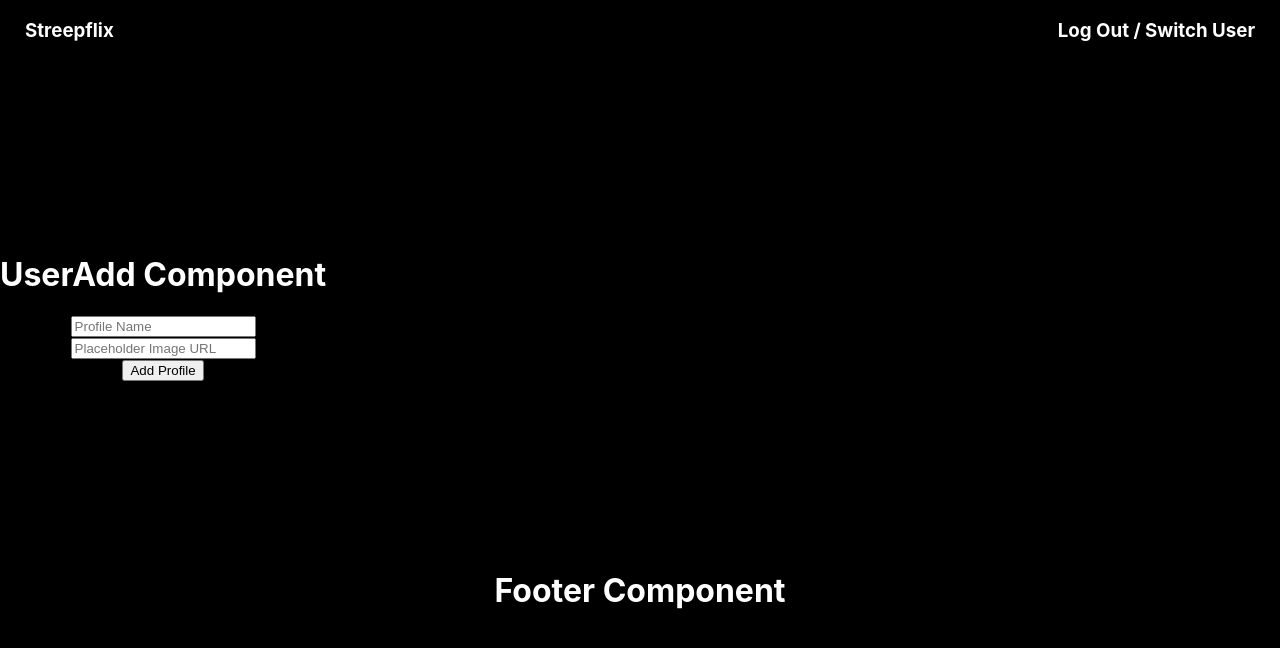
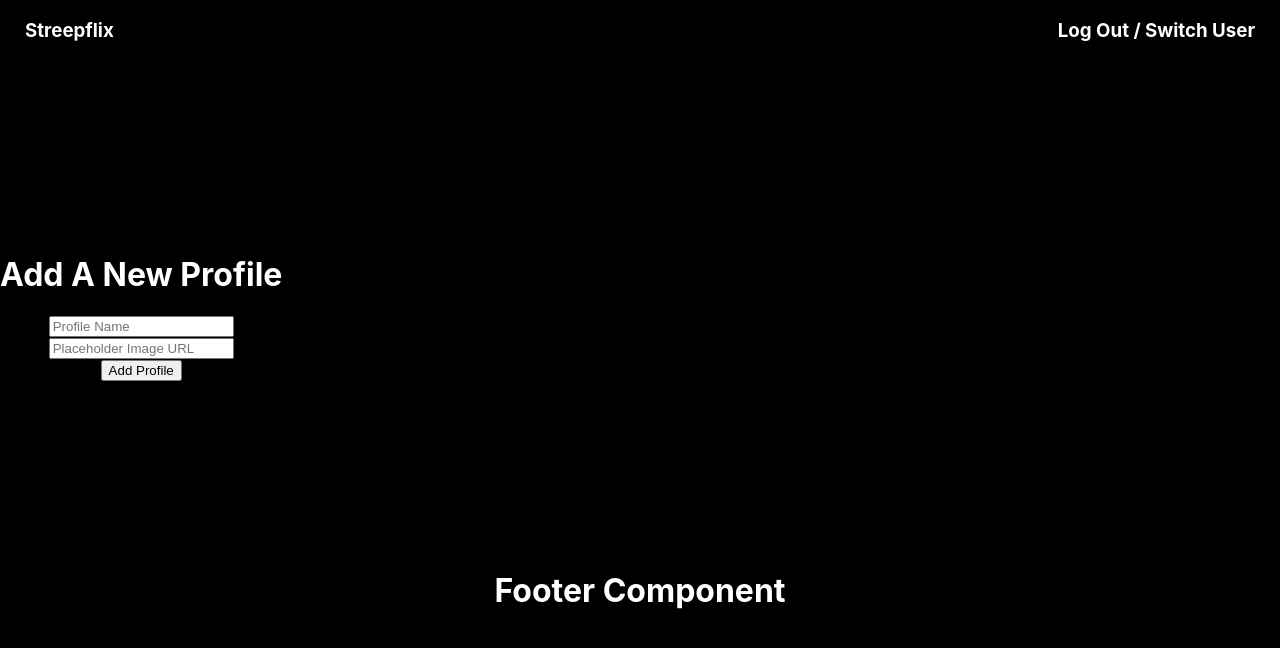
Before and after one commit to jsullivan2847/streepflix-frontend, a React (Create React App) app: page /new in a window 1280 px wide. Shown: the top 648 px of the page. Built offline with nearby package versions, Linux system fonts and the light colour scheme; no server answers.

Commit message:
adds index. WIP:edit

```diff
--- a/src/App.js
+++ b/src/App.js
@@ -28,7 +28,7 @@ function App() {
     setMovieState(data);
   };
 
-  const [profiles, setProfiles] = useState(null);
+  const [profiles, setProfiles] = useState([]);
   const URL = "https://back-streep-end.herokuapp.com/user"
 
   const getProfiles =  async () => {
@@ -60,11 +60,12 @@ getProfiles();
 };
 
   useEffect(() => {
-    getMovies();
-    getProfiles();
+    getMovies().then(() => {
+      getProfiles();
+    }
+    )
   },
   []);
-
   return (
     <div className="App">
       <Nav/>
@@ -77,14 +78,14 @@ getProfiles();
         />
       </Route>
       <Route path="/login">
-        <UserSelect/>
+        <UserSelect profiles={profiles}/>
       </Route>
       <Route path="/new" render={rp => (
         <UserAdd createProfile={createProfile} {...rp}/>
       )
       }/>
       <Route path="/:id/edit" render={rp => (
-        <UserEdit editProfile={editProfile} {...rp}/>
+        <UserEdit editProfile={editProfile} profiles={profiles} {...rp}/>
       )}/>
       </Switch>
       <Footer/>
--- a/src/pages/UserAdd.jsx
+++ b/src/pages/UserAdd.jsx
@@ -23,7 +23,7 @@ const UserAdd = (props) => {
 
     return(
         <div>
-        <h1>UserAdd Component</h1>
+        <h1>Add A New Profile</h1>
         <form onSubmit={handleSubmit}>
             <input type="text" name="name" onChange={handleChange} placeholder="Profile Name"></input> <br/>
             <input type="text" name="image" onChange={handleChange} placeholder="Placeholder Image URL"></input> <br/>
--- a/src/pages/UserEdit.jsx
+++ b/src/pages/UserEdit.jsx
@@ -1,12 +1,12 @@
 import { useState } from 'react'
 
 const UserEdit = (props) => {
+    const id = props.match.params.id
+    const profiles = props.profiles
+    const profile = profiles.find(p => p._id === id);
+    console.log(profiles)
 
-    const id = props.match.params.id
-    const profile = props.profile
-    const me = profile.find(p => p._id === id);
-
-    const [editForm, setEditForm] = useState(me)
+    const [editForm, setEditForm] = useState(profile)
 
     const handleChange = (evt) => {
         setEditForm({...editForm, [evt.target.name]: evt.target.value})
@@ -14,9 +14,11 @@ const UserEdit = (props) => {
 
     const handleSubmit = (evt) => {
         evt.preventDefault();
-        props.editProfile(editForm, me._id);
+        props.editProfile(editForm, profile._id);
         props.history.push("/");
     }
+    console.log(props);
+
     return(
         <div>
         <h1>UserEdit Component</h1>
--- a/src/pages/UserSelect.jsx
+++ b/src/pages/UserSelect.jsx
@@ -1,6 +1,13 @@
-const UserSelect = () => {
+const UserSelect = (props) => {
     return(
-        <h1>UserSelect</h1>
+        <div>
+            <h1>UserSelect</h1>
+            {props.profiles.map(profile => (
+                <div key = {profile._id}>
+                    <h3>{profile.name}</h3>
+                    </div>
+            ))}
+        </div>
     )
 }
 
```
